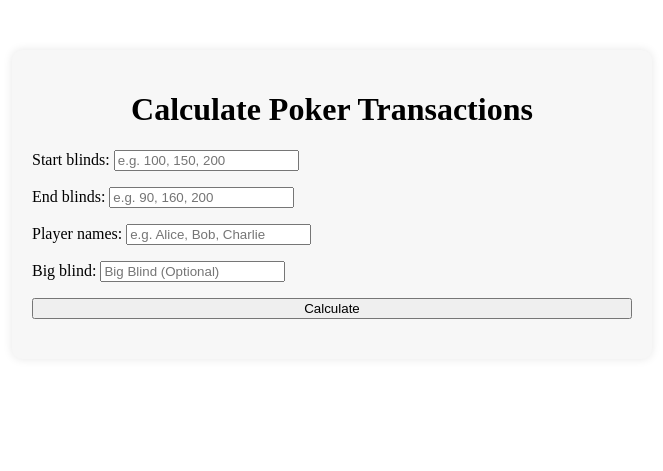
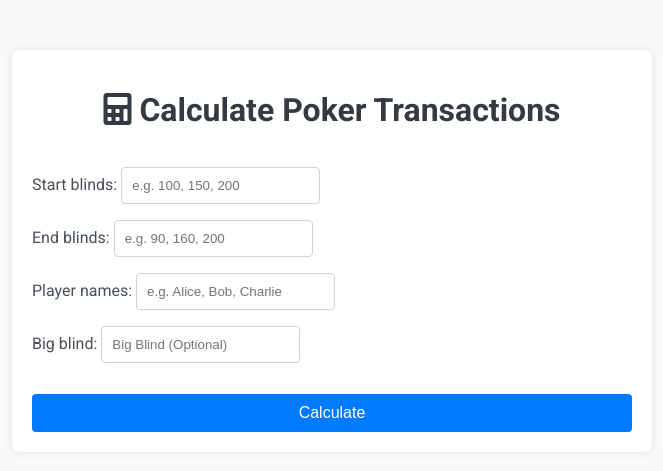
Before and after one commit to ilmari99/home-poker-tools, a Django app: page / in a window 1280 px wide. Shown: the top 471 px of the page, without its empty margins (308-971 px from the left). Run offline with Django 5.2, Linux system fonts and the light colour scheme.

Commit message:
Update index.html and add index_styles.css

```diff
--- a/poker_tools/debt_setter/templates/debt_setter/index.html
+++ b/poker_tools/debt_setter/templates/debt_setter/index.html
@@ -4,15 +4,19 @@
 <head>
     <meta charset="UTF-8">
     <meta name="viewport" content="width=device-width, initial-scale=1.0">
-    <link rel="stylesheet" href="{% static 'css/styles.css' %}">
+    <link rel="stylesheet" href="https://cdnjs.cloudflare.com/ajax/libs/font-awesome/5.15.3/css/all.min.css">
+    <link href="https://fonts.googleapis.com/css2?family=Roboto:wght@400;700&display=swap" rel="stylesheet">
+    <link rel="stylesheet" href="{% static 'css/index_styles.css' %}">
     <title>Poker Transactions</title>
 </head>
 <body>
     <div class="container">
-        <h1>Calculate Poker Transactions</h1>
+        <h1><i class="fas fa-calculator"></i> Calculate Poker Transactions</h1>
         <form method="POST">
             {% csrf_token %}
-            {{ form.as_p }}
+            <div class="form-group">
+                {{ form.as_p }}
+            </div>
             <button type="submit" class="btn btn-primary">Calculate</button>
         </form>
     </div>
--- /dev/null
+++ b/poker_tools/static/css/index_styles.css
@@ -0,0 +1,46 @@
+body {
+    font-family: 'Roboto', sans-serif;
+    background-color: #f8f9fa;
+    margin: 0;
+    padding: 0;
+}
+.container {
+    max-width: 600px;
+    margin: 50px auto;
+    padding: 20px;
+    background-color: #ffffff;
+    box-shadow: 0 0 10px rgba(0, 0, 0, 0.1);
+    border-radius: 8px;
+}
+h1 {
+    text-align: center;
+    color: #343a40;
+}
+form {
+    display: flex;
+    flex-direction: column;
+}
+form .form-group {
+    margin-bottom: 15px;
+}
+form .form-group label {
+    margin-bottom: 5px;
+    color: #495057;
+}
+form .form-group input {
+    padding: 10px;
+    border: 1px solid #ced4da;
+    border-radius: 4px;
+}
+.btn {
+    padding: 10px;
+    border: none;
+    border-radius: 4px;
+    background-color: #007bff;
+    color: #ffffff;
+    cursor: pointer;
+    font-size: 16px;
+}
+.btn:hover {
+    background-color: #0056b3;
+}
```
